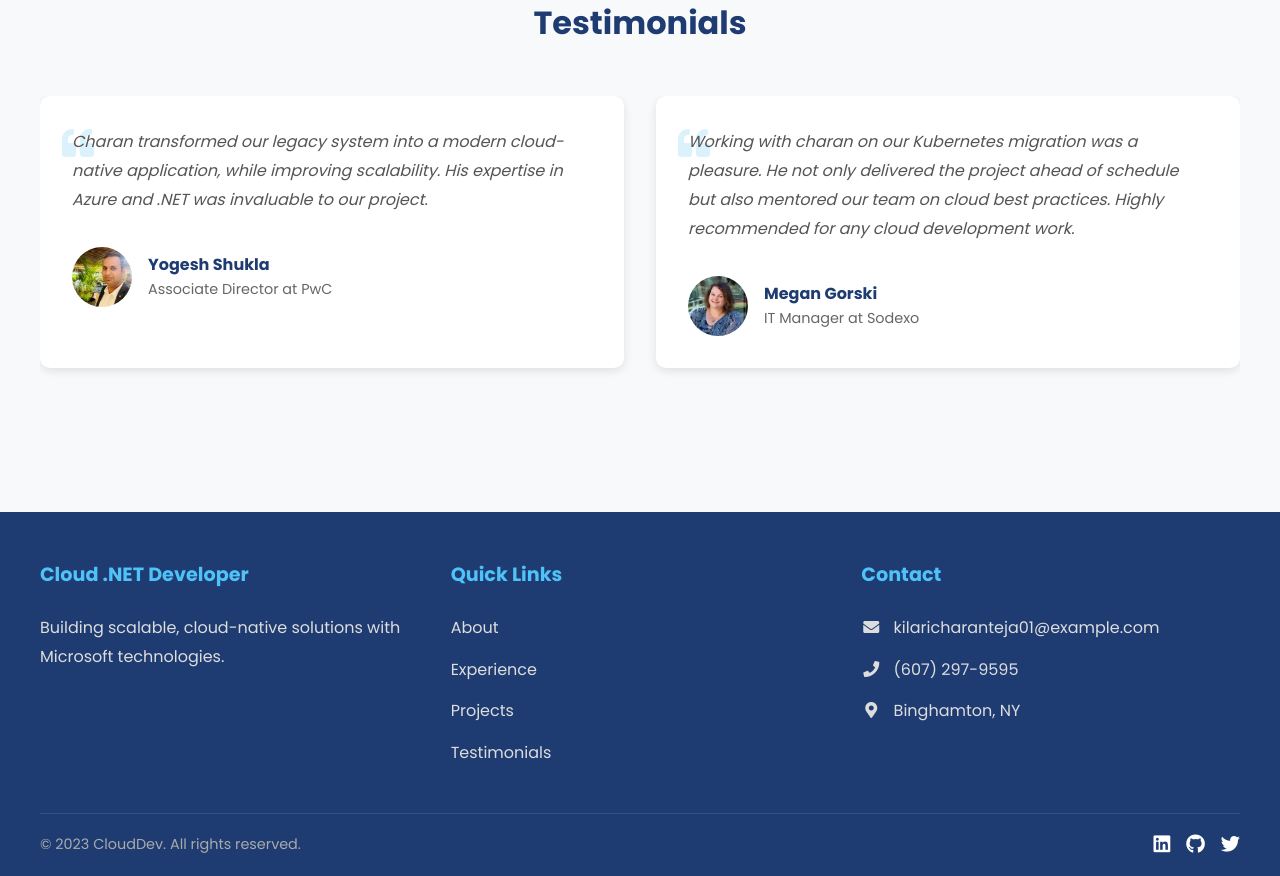
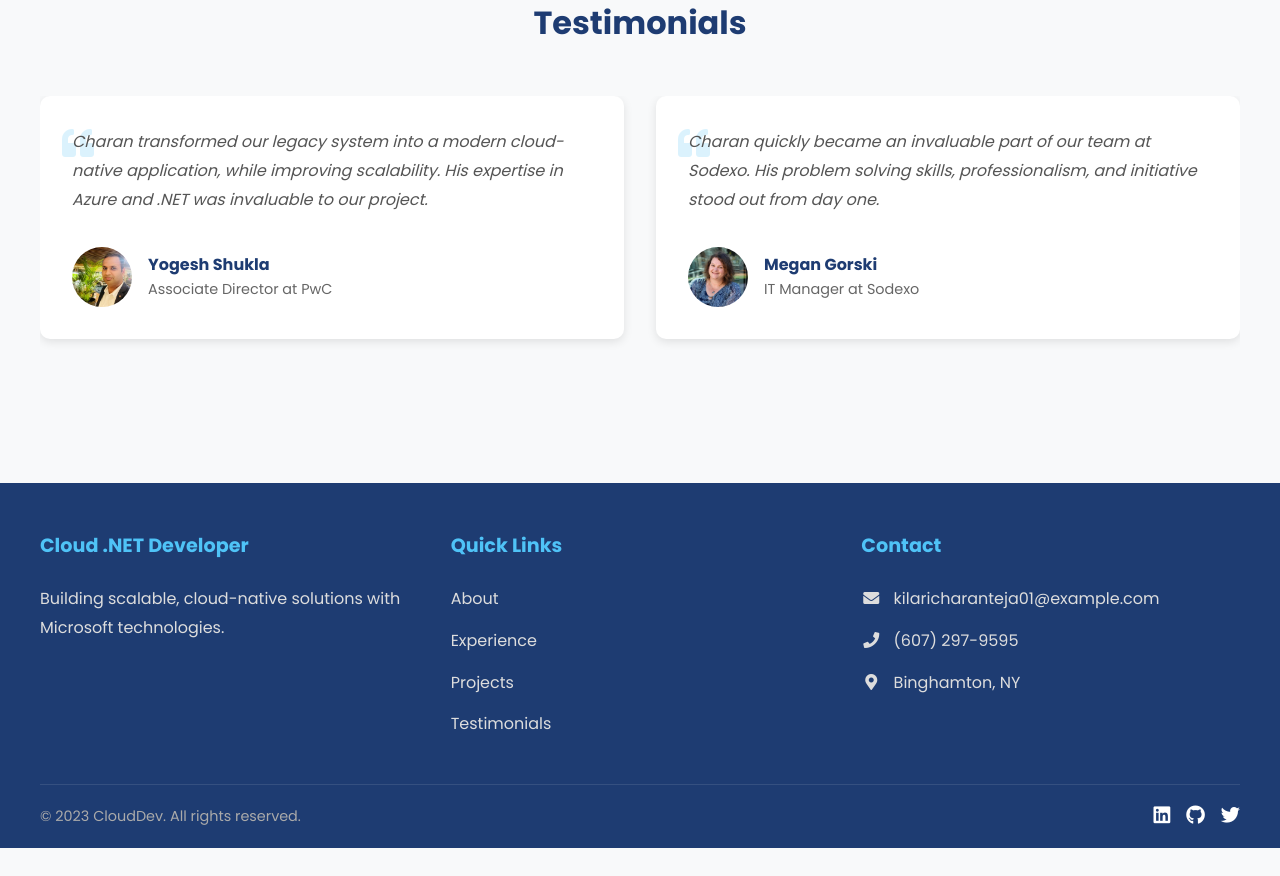
Before and after one commit to charantejkilari/portfolio, an Angular app: page / in a window 1280 px wide. Shown: the part 4540-5416 px from the top of the page. After the commit the page ends 5388 px from the top, so only its background shows below. Built offline with nearby package versions, Linux system fonts and the light colour scheme.

Commit message:
content changes

```diff
--- a/src/app/testimonals/testimonals.component.ts
+++ b/src/app/testimonals/testimonals.component.ts
@@ -18,7 +18,7 @@ export class TestimonialsComponent {
       image: 'ys.jpeg'
     },
     {
-      text: 'Working with charan on our Kubernetes migration was a pleasure. He not only delivered the project ahead of schedule but also mentored our team on cloud best practices. Highly recommended for any cloud development work.',
+      text: 'Charan quickly became an invaluable part of our team at Sodexo. His problem solving skills, professionalism, and initiative stood out from day one.',
       name: 'Megan Gorski',
       position: 'IT Manager at Sodexo',
       image: 'mg.jpg'
```
